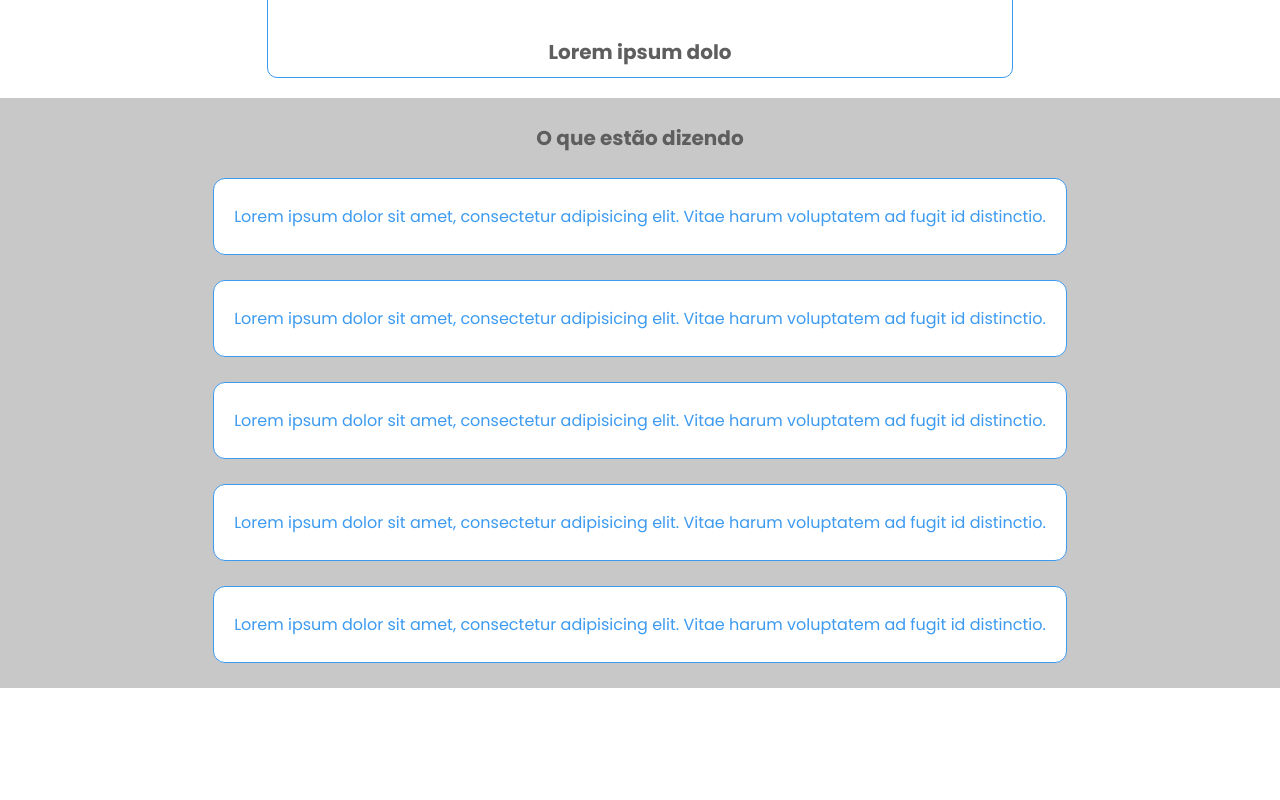
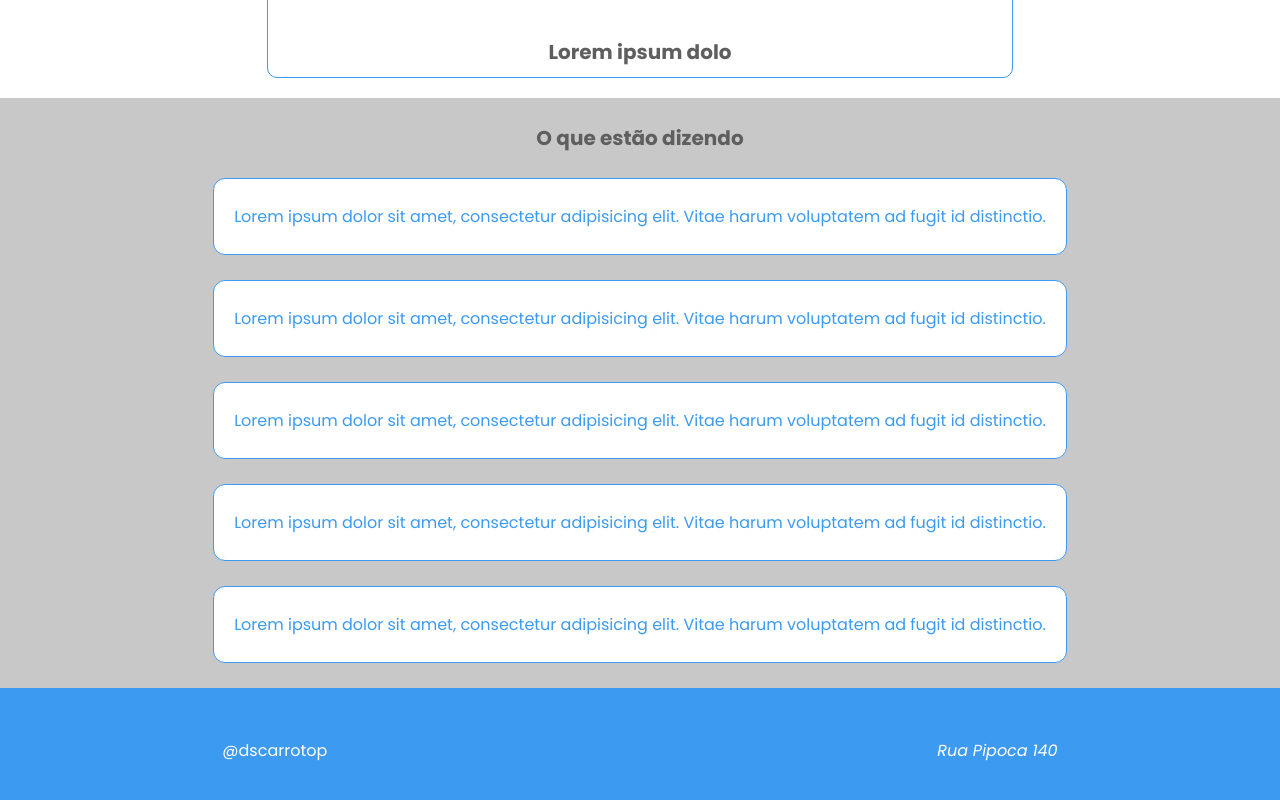
Before and after one commit to HenriqueSilvaIt/CarTopExercise, a React (Vite) app: page / in a window 1280 px wide. Shown: the part 786-1586 px from the top of the page. Before the commit the page ends 1474 px from the top, so only its background shows below. Built offline with nearby package versions, Linux system fonts and the light colour scheme.

Commit message:
FooterTop

```diff
--- /dev/null
+++ b/src/components/FooterTop/index.tsx
@@ -0,0 +1,20 @@
+import './style.css'
+
+export default function FooterTop() {
+
+    return (
+        <footer >
+            <div className="top-footer-container">
+                <div className="top-footer-content">
+                    <div className="top-footer-insta">
+                        <a href="dscarrotop@instragram.com">@dscarrotop</a>
+                    </div>
+                    <div className="top-footer-end">
+                        <a href="#"><i>Rua Pipoca 140</i></a>
+                    </div>
+                </div>
+            </div>
+        </footer>
+    );
+
+}
--- /dev/null
+++ b/src/components/FooterTop/style.css
@@ -0,0 +1,59 @@
+
+.top-footer-container{
+    height: 120px;
+    background-color: var(--color-top-bg-nav);
+   display: flex;
+    flex-direction: column;
+   align-items: center;
+
+}
+
+.top-footer-content {
+    display: grid;
+   grid-gap: 10px;
+   margin: 34px 0;
+}
+
+.top-footer-insta {
+ text-align: center;
+ display: block;
+}
+
+
+.top-footer-end {
+    text-align: center;
+
+}
+
+
+
+.top-footer-container a {
+
+    display: block;
+    font-weight: 400;
+    color: var(--color-top-font-secundary);
+    text-decoration: none;
+    font-size: 16px;
+
+}
+
+
+
+
+@media (min-width: 1200px) {
+
+    .top-footer-content {
+        display: flex;
+        justify-content: space-between;
+        margin: 50px 120px;
+    }
+
+    .top-footer-insta {
+        margin: 0 600px  0 0;
+    }
+
+    .top-footer-end{
+        text-align: right;
+    }
+
+}
--- a/src/routes/Catalog/index.tsx
+++ b/src/routes/Catalog/index.tsx
@@ -1,6 +1,7 @@
 
 import CardCarTop from '../../components/CardCarTop';
 import CardCommentsTop from '../../components/CardCommentsTop';
+import FooterTop from '../../components/FooterTop';
 import HeaderTop from '../../components/HeaderTop';
 import './style.css'
 
@@ -8,8 +9,10 @@ export default function Catalog() {
     return(
         <>
         <HeaderTop/>
+
         <CardCarTop/>
         <CardCommentsTop/>
+        <FooterTop/>
         </>
 
     );
```
